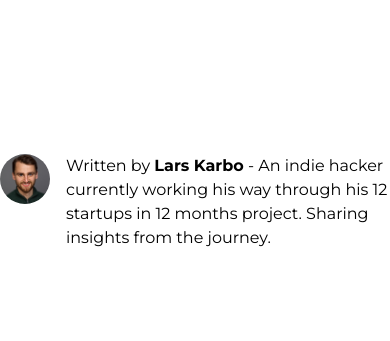
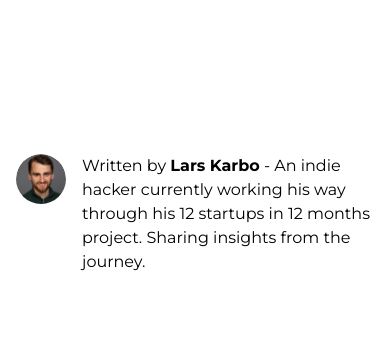
Before and after one commit to larskarbo/larskarbo-gb, a Gatsby site: page / in a window 390 px wide. Shown: the part 154-495 px from the top of the page. Built offline with nearby package versions, Linux system fonts and the light colour scheme; Gatsby itself is replaced by a stand-in of ours.

Commit message:
fix padding

```diff
--- a/src/components/bio.js
+++ b/src/components/bio.js
@@ -40,11 +40,13 @@ const Bio = () => {
 
   return (
     <div className="flex pt-16 pb-24">
-        <GatsbyImage
-          image={avatar}
-          alt={author?.name || ``}
-          className="flex-shrink-0 mr-4 rounded-full overflow-hidden"
-          />
+        <div className="flex-shrink-0 mr-4 rounded-full overflow-hidden">
+          <GatsbyImage
+            image={avatar}
+            alt={author?.name || ``}
+            className="rounded-full overflow-hidden"
+            />
+        </div>
       <p>
         Written by <strong>{author.name}</strong> - {author?.summary || null}
       </p>
--- a/src/components/layout.js
+++ b/src/components/layout.js
@@ -21,7 +21,7 @@ const Layout = ({ location, title, children }) => {
   }
 
   return (
-    <div className="w-full max-w-2xl mx-auto" data-is-root-path={isRootPath}>
+    <div className="w-full max-w-2xl mx-auto px-4 md:px-0" data-is-root-path={isRootPath}>
       <header className="pt-8 pb-12">{header}</header>
       <main className="">{children}</main>
       <footer className="pt-24 pb-4">
```
